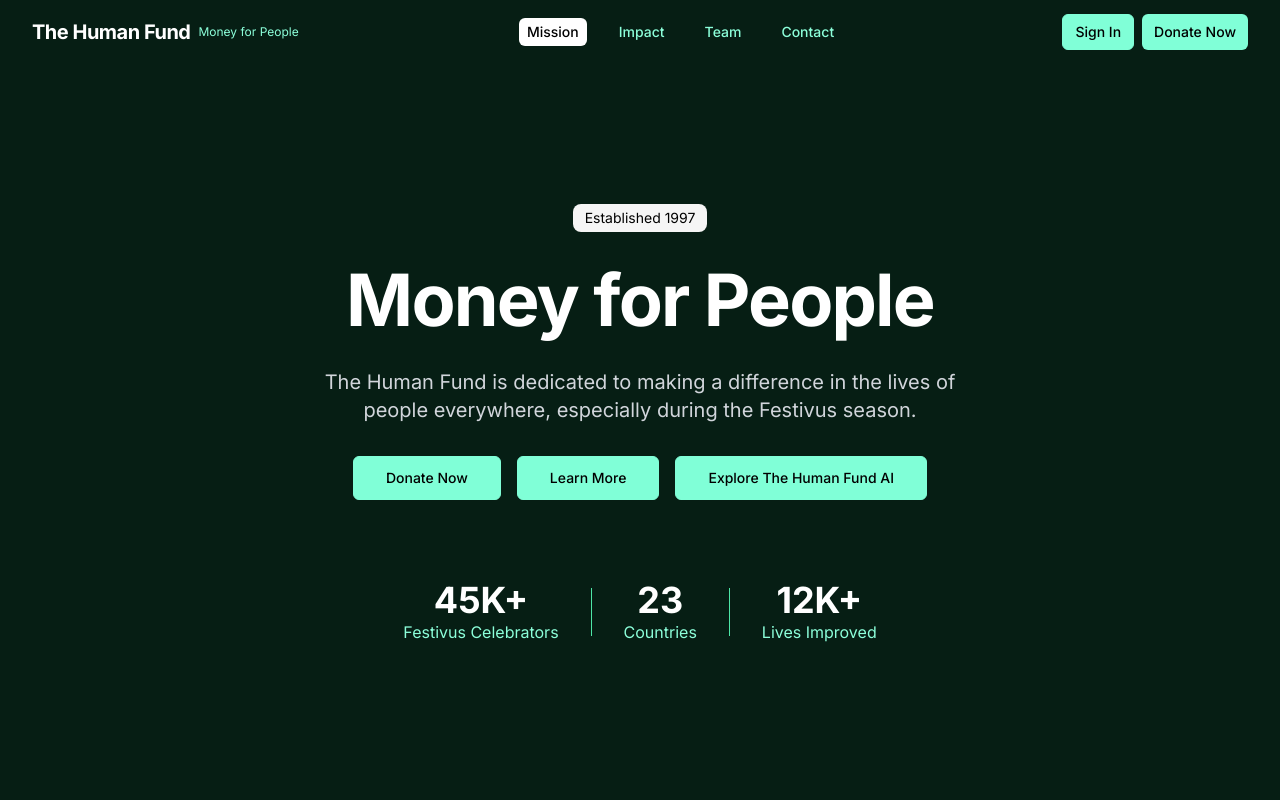
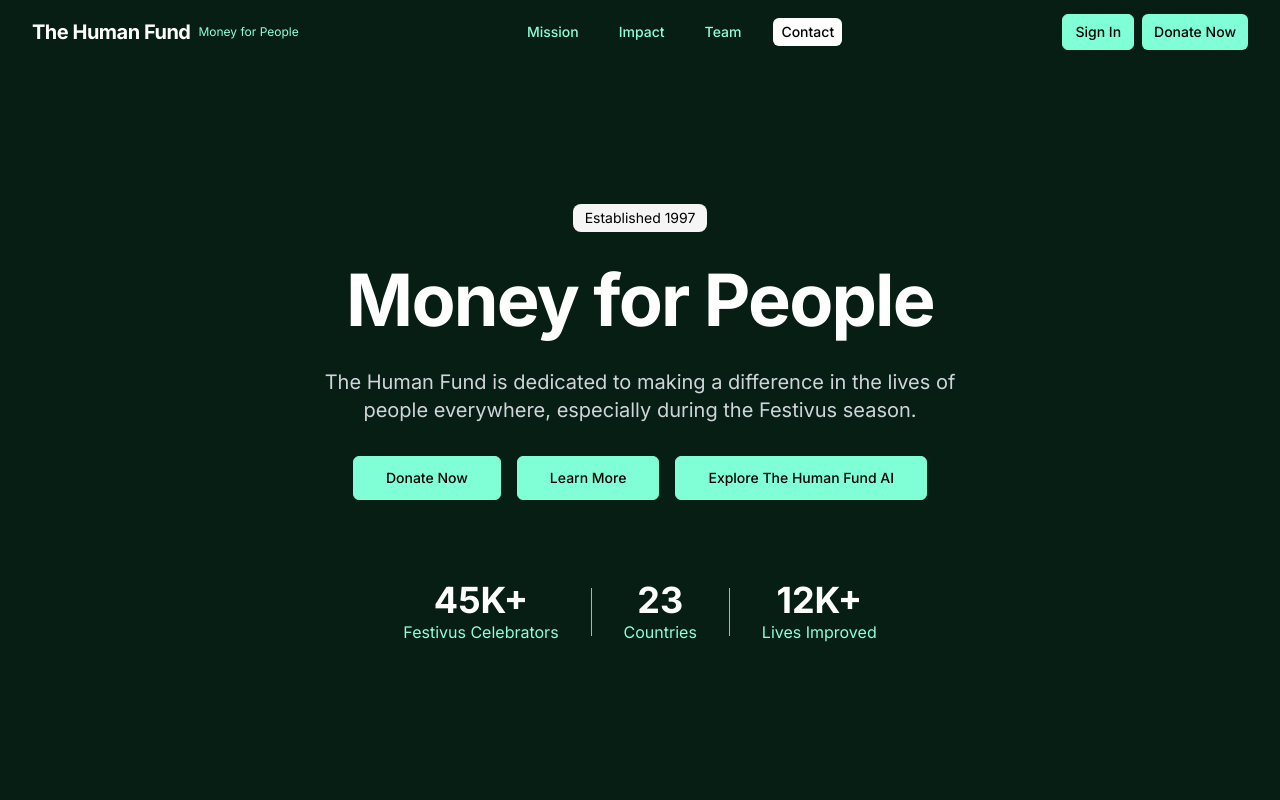
Before and after one commit to mosjellenjo/human-fund-website, a Next.js app: page / in a window 1280 px wide. Shown: the top 800 px of the page. Built offline with nearby package versions, Linux system fonts and the light colour scheme.

Commit message:
minor tweaks to frontend styling and consistency

```diff
--- a/components/site-header.tsx
+++ b/components/site-header.tsx
@@ -7,31 +7,42 @@ export function SiteHeader() {
   const [active, setActive] = useState<string>("");
 
   useEffect(() => {
-    const ids = ["mission", "impact", "team", "contact"];
-    const observers: IntersectionObserver[] = [];
+    const ids = ["mission", "impact", "team", "contact"] as const;
+    const headerOffset = 80; // sticky header height buffer
 
-    ids.forEach((id) => {
-      const el = document.getElementById(id);
-      if (!el) return;
-      const obs = new IntersectionObserver(
-        (entries) => {
-          entries.forEach((entry) => {
-            if (entry.isIntersecting) setActive(id);
-          });
-        },
-        {
-          root: null,
-          // Trigger when section is near the middle of viewport
-          rootMargin: "-45% 0px -45% 0px",
-          threshold: [0, 0.25, 0.5, 0.75, 1],
+    let ticking = false;
+
+    const updateActive = () => {
+      const scrollPos = window.scrollY + headerOffset;
+      let current = "";
+      for (const id of ids) {
+        const el = document.getElementById(id);
+        if (!el) continue;
+        if (el.offsetTop <= scrollPos) {
+          current = id;
         }
-      );
-      obs.observe(el);
-      observers.push(obs);
-    });
+      }
+      if (current && current !== active) setActive(current);
+      ticking = false;
+    };
 
-    return () => observers.forEach((o) => o.disconnect());
-  }, []);
+    const onScroll = () => {
+      if (!ticking) {
+        window.requestAnimationFrame(updateActive);
+        ticking = true;
+      }
+    };
+
+    // Initialize and bind
+    updateActive();
+    window.addEventListener("scroll", onScroll);
+    window.addEventListener("resize", updateActive);
+
+    return () => {
+      window.removeEventListener("scroll", onScroll);
+      window.removeEventListener("resize", updateActive);
+    };
+  }, [active]);
 
   const navClass = (id: string) =>
     `text-sm font-medium transition-colors rounded-md px-2 py-1 ${
```
